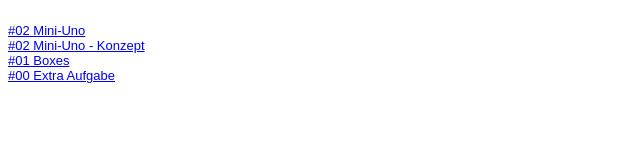
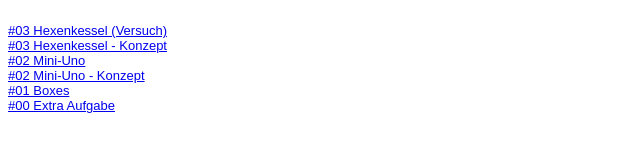
Before and after one commit to ayaan99/EIA2-WiSe20, a website: page Steckbrief/steckbrief.htm in a window 1280 px wide. Shown: the whole page, without its empty margins (0-640 px from the left). Drawn offline with Linux system fonts and the light colour scheme.

Commit message:
update Steckbrief #03

```diff
--- a/Steckbrief/steckbrief.htm
+++ b/Steckbrief/steckbrief.htm
@@ -13,6 +13,10 @@ body {
 </head>
 <body>
 	<br>
+	<a href="/EIA2-WiSe20/02_Praktikum/L03_Hexenkessel/PotionMaker.html" target="_blank">#03 Hexenkessel (Versuch)</a>
+	<br>
+	<a href="/EIA2-WiSe20/02_Praktikum/L03_Hexenkessel/Konzept/Hexenkessel_Konzept_gesamt.pdf" target="_blank">#03 Hexenkessel - Konzept</a>
+	<br>
 	<a href="/EIA2-WiSe20/02_Praktikum/L02_MiniUno/MiniUno.html" target="_blank">#02 Mini-Uno</a>
 	<br>
 	<a href="/EIA2-WiSe20/02_Praktikum/L02_MiniUno/Konzept/MiniUNO_Konzept_gesamt.pdf" target="_blank">#02 Mini-Uno - Konzept</a>
```
